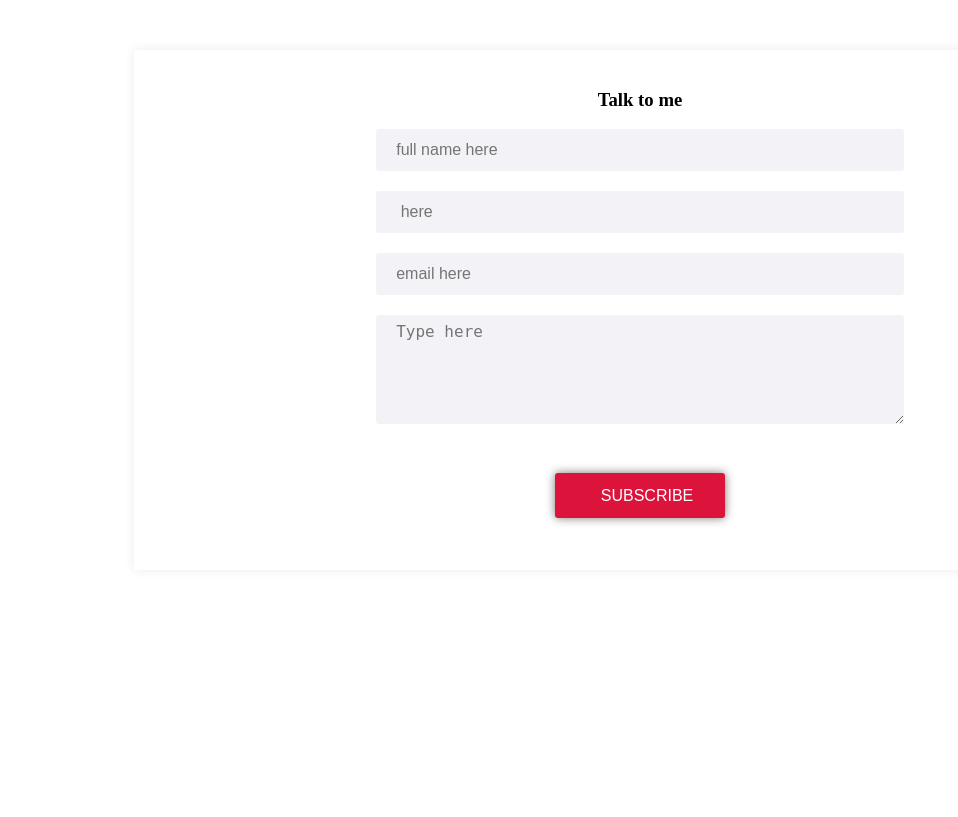
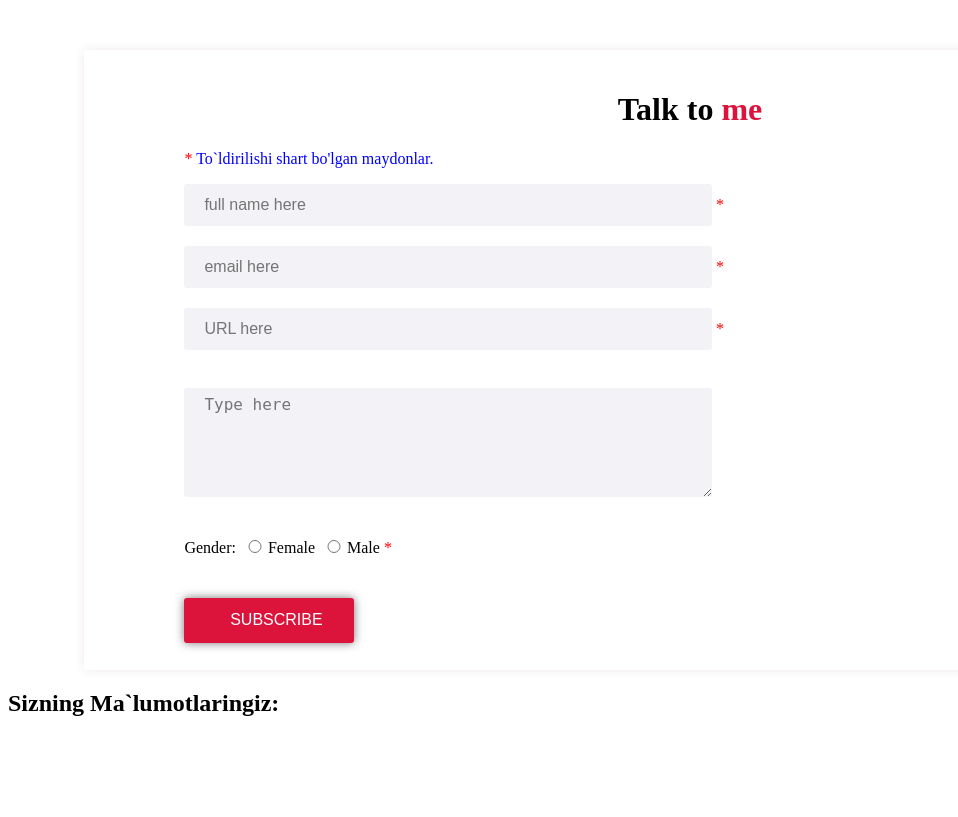
Before and after one commit to Abdumalik995/started-learn, a PHP site: page /contact1.php in a window 1280 px wide. Shown: the whole page, without its empty margins (0-958 px from the left). Before the commit the page ends 524 px from the top, so only its background shows below. Run offline with PHP 8.4, Linux system fonts and the light colour scheme; data that the repository does not hold is empty.

Commit message:
email tekshiruv bajarildi serverga tayyor

```diff
--- a/contact.php
+++ b/contact.php
@@ -4,6 +4,7 @@ function qiymat($a) {
     $a = strip_tags($a);
     return $a;
 }
+
    if ($_POST['submit']) {
     $name = $_POST['name'];
     $fam = $_POST['fio'];
@@ -89,7 +90,7 @@ function qiymat($a) {
 			<form id="form" action="#" method="post">
             <input type="text" name="name" placeholder="full name here">
 			<input type="text" name="fio" placeholder=" here">
-			<input type="email" name="mail" name="mail" placeholder="email here">
+			<input type="email" name="mail" placeholder="email here">
 			<textarea style="height: 100px" name="text" placeholder="Type here"></textarea><br>
 			<input id="sub" type="submit" name="submit" value="SUBSCRIBE">
 		</form>
--- a/contact1.php
+++ b/contact1.php
@@ -1,6 +1,60 @@
 <?php
+    // define variables and set to empty values
+    $nameErr = $emailErr = $genderErr = $websiteErr = "";
+    $name = $email = $gender = $comment = $website = "";
 
- ?>
+    if ($_SERVER["REQUEST_METHOD"] == "POST") {
+      if (empty($_POST["name"])) {
+        $nameErr = "Ism kiritilmadi";
+      } else {
+        $name = test_input($_POST["name"]);
+        // check if name only contains letters and whitespace
+        if (!preg_match("/^[a-zA-Z ]*$/",$name)) {
+          $nameErr = "Ism faqat harflardan iborat bo`lishi mumkin";
+        }
+      }
+
+      if (empty($_POST["mail"])) {
+        $emailErr = "Email manzilingizni kiriting";
+      } else {
+        $email = test_input($_POST["mail"]);
+        // check if e-mail address is well-formed
+        if (!filter_var($email, FILTER_VALIDATE_EMAIL)) {
+          $emailErr = "Xato! Email manzil.";
+        }
+      }
+
+      if (empty($_POST["website"])) {
+        $website = "";
+      } else {
+        $website = test_input($_POST["website"]);
+        // check if URL address syntax is valid
+        if (!preg_match("/\b(?:(?:https?|ftp):\/\/|www\.)[-a-z0-9+&@#\/%?=~_|!:,.;]*[-a-z0-9+&@#\/%=~_|]/i",$website)) {
+          $websiteErr = "Xato: Website.";
+        }
+      }
+
+      if (empty($_POST["comment"])) {
+        $comment = "";
+      } else {
+        $comment = test_input($_POST["comment"]);
+      }
+
+      if (empty($_POST["gender"])) {
+        $genderErr = "Gender is required";
+      } else {
+        $gender = test_input($_POST["gender"]);
+      }
+    }
+
+    function test_input($data) {
+      $data = trim($data);
+      $data = stripslashes($data);
+      $data = htmlspecialchars($data);
+      return $data;
+    }
+?>
+
 <!DOCTYPE html>
 <html>
 <head>
@@ -12,9 +66,10 @@
     margin: auto;
     margin-top: 50px;
     padding-top: 20px;
+    padding-left: 100px;
     width: 80%;
-    height: 500px;
-    text-align: center;
+    height: 600px;
+    /*text-align: center;*/
     background: #fff;
     box-shadow: 0px 0px 10px #efe8e8;
     overflow: hidden;
@@ -29,6 +84,7 @@
     padding-left: 20px;
     border: none;
     border-radius: 3px;
+
 	}
 	#mail>form>textarea {
     padding-top: 7px;
@@ -45,21 +101,59 @@
     box-shadow: 0px 0px 10px #7b7474;
     cursor: pointer;
 	}
+    h1 {
+        text-align: center;
+    }
+    h1 span {
+        color: crimson;
+    }
+    .red {
+        color: red;
+    }
+    input[type="radio"] {
+        width: 20px !important;
+
+
+    }
 </style>
 <body>
 
 	<div id="mail">
-					<h3>Talk to <span>me</span></h3>
+			<h1>Talk to <span> me </span></h1>
+            <p><span class="red"> * </span><span style="color:blue"> To`ldirilishi shart bo'lgan maydonlar.</span></p>
 			<form id="form" action="#" method="post">
             <input type="text" name="name" placeholder="full name here">
-			<input type="text" name="fio" placeholder=" here">
-			<input type="email" name="mail" name="mail" placeholder="email here">
-			<textarea style="height: 100px" name="text" placeholder="Type here"></textarea><br>
+            <span class="red"> * <?php echo $nameErr;?></span>
+            <br>
+			<input type="text" name="mail" placeholder="email here">
+            <span class="red"> * <?php echo $emailErr;?></span>
+            <br>
+            <input type="text" name="website" placeholder="URL here">
+            <span class="red"> * <?php echo $websiteErr;?></span>
+            <br><br>
+			<textarea style="height: 100px" name="comment" placeholder="Type here"></textarea><br>
+            <p>Gender:
+            <input type="radio" name="gender" value="female">Female
+            <input type="radio" name="gender" value="male">Male
+            <span class="red">* <?php echo $genderErr;?></span>
+            <br></p>
 			<input id="sub" type="submit" name="submit" value="SUBSCRIBE">
 		</form>
 
 		</div>
-        <h2 style="color:red"><?php echo "$xatolik1 <br>","$xatolik2", "$xatolik3"; ?></h2>
+<?php
+    echo "<h2>Sizning Ma`lumotlaringiz:</h2>";
+    echo $name;
+    echo "<br>";
+    echo $email;
+    echo "<br>";
+    echo $website;
+    echo "<br>";
+    echo $comment;
+    echo "<br>";
+    echo $gender;
+?>
+
 
 </body>
 </html>
```
Also changed, not shown: schools3.php (+9 -9 lines).
